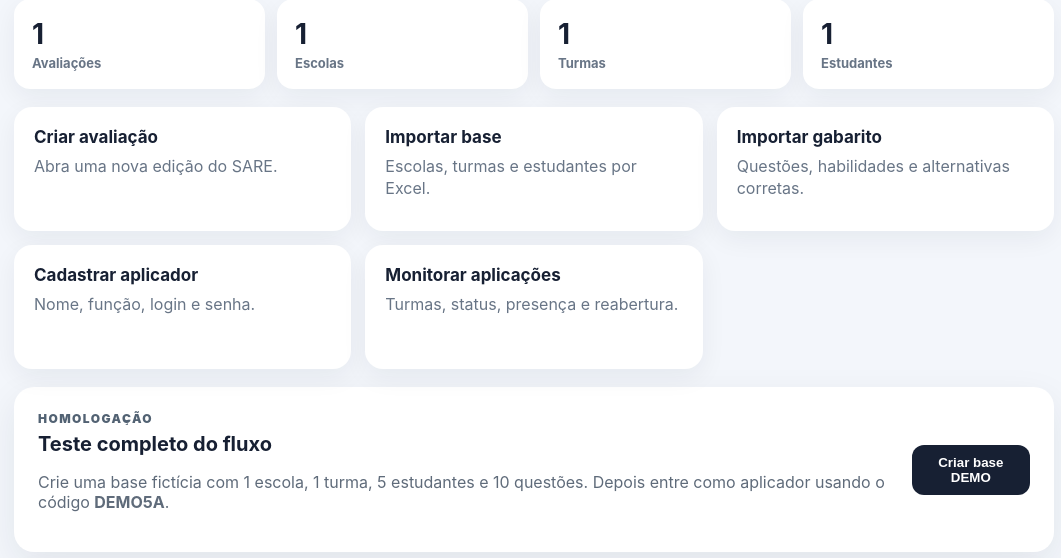
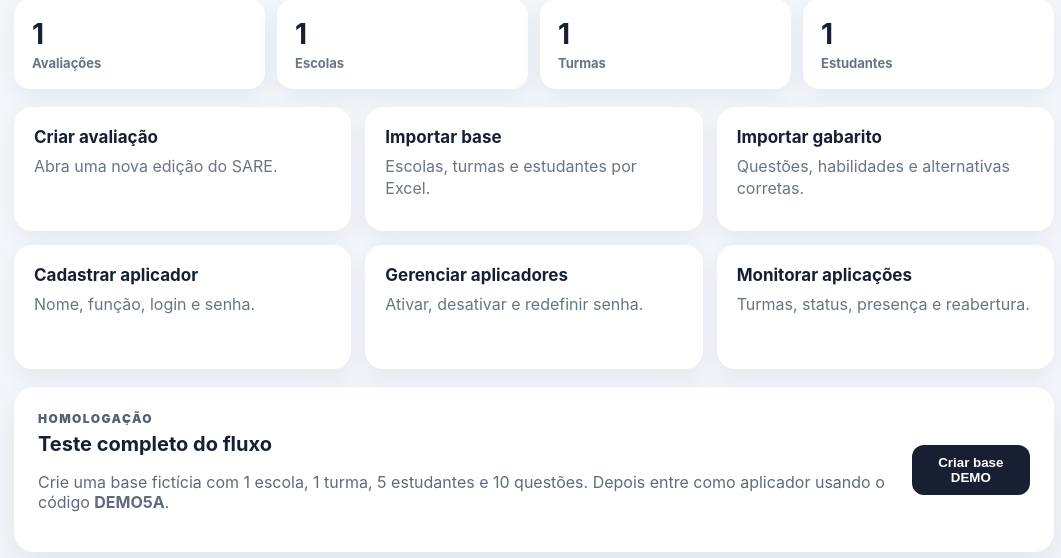
Before and after one commit to Marcosadriano7506/SARE2026, a Flask app: page /coordenacao/ in a window 1280 px wide. Shown: the part 167-725 px from the top of the page, without its empty margins (106-1167 px from the left). Run offline with Flask 3, Linux system fonts and the light colour scheme; a user stored in the database is signed in; tables that the repository leaves empty hold one stand-in row (values such as "Sample post").

Commit message:
feat: link applicator management

```diff
--- a/app/templates/coordinator/dashboard.html
+++ b/app/templates/coordinator/dashboard.html
@@ -37,6 +37,10 @@
     <a class="action-card" href="{{ url_for('coordinator.create_applicator') }}">
       <strong>Cadastrar aplicador</strong>
       <span>Nome, função, login e senha.</span>
+    </a>
+    <a class="action-card" href="{{ url_for('applicator_management.index') }}">
+      <strong>Gerenciar aplicadores</strong>
+      <span>Ativar, desativar e redefinir senha.</span>
     </a>
     <a class="action-card" href="{{ url_for('coordinator.applications') }}">
       <strong>Monitorar aplicações</strong>
```
